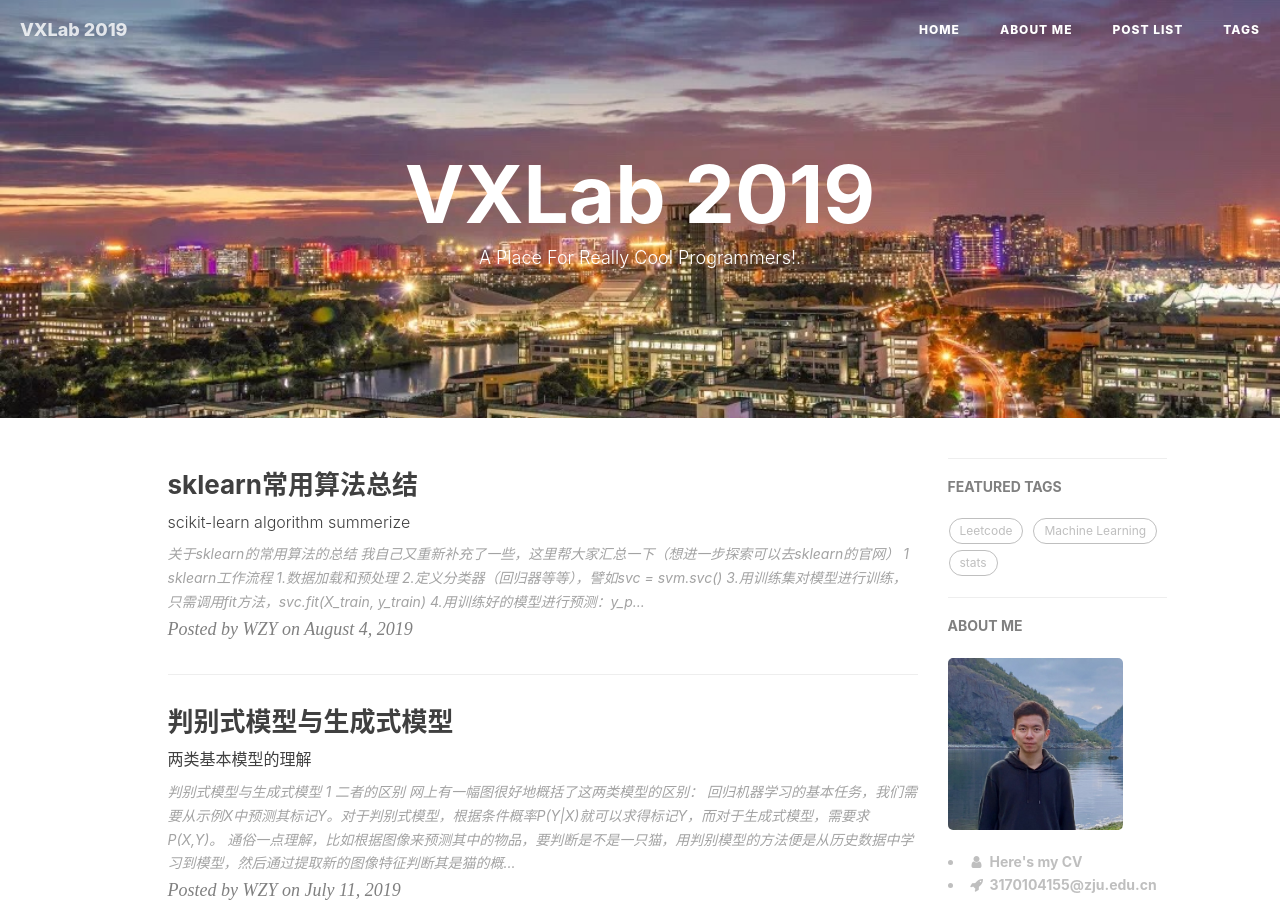
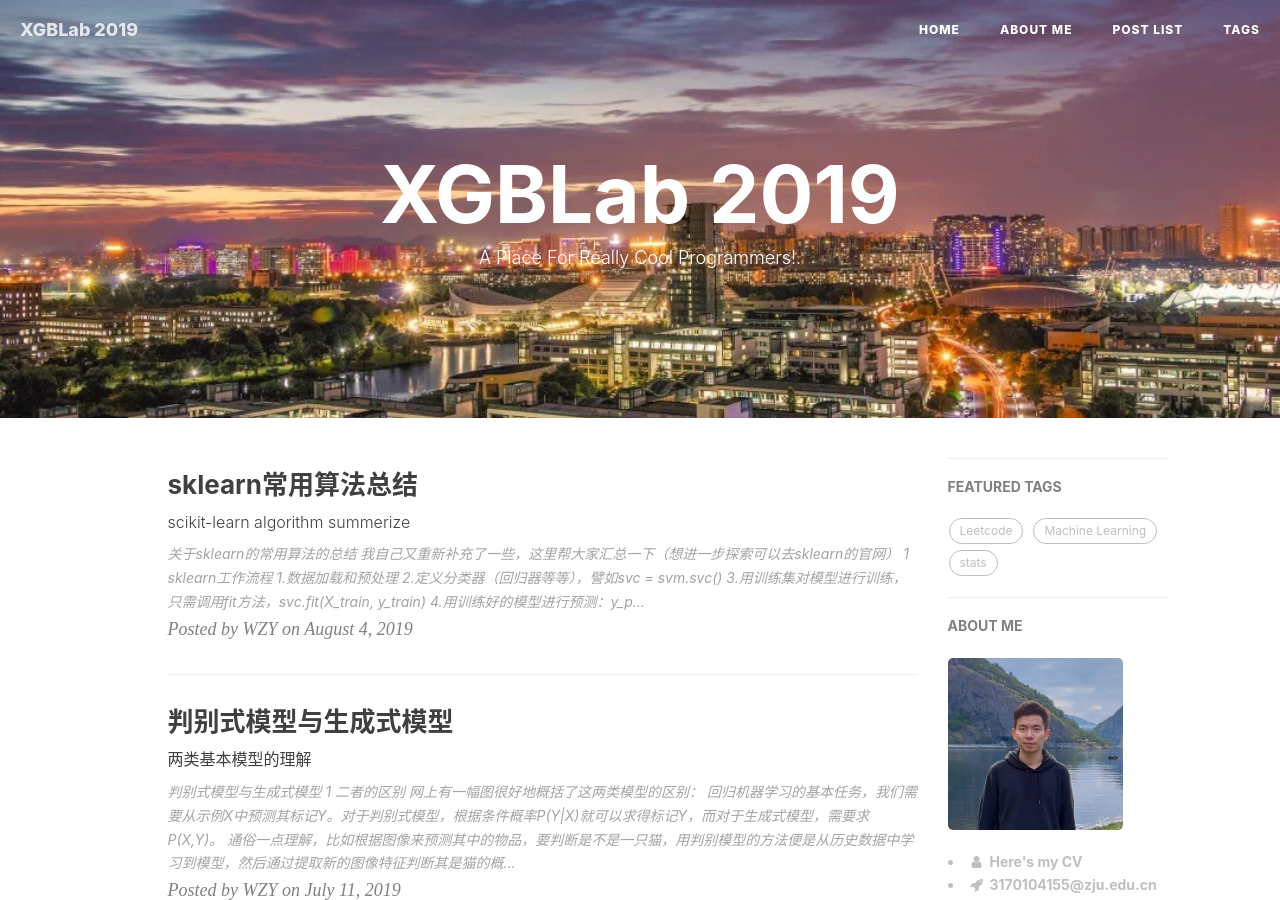
Before and after one commit to ZaccWu/ZaccWu.github.io, a Jekyll site: the page built from index.html, in a window 1280 px wide and 900 px high. Built offline with Jekyll 4.4.1, drawn with Linux system fonts in a browser that asks for light colours; nearby versions of some CDN libraries; the list of posts is cut into pages by our own code; comment, search, counter and statistics services are not loaded; some of the changed text lies outside the part shown.

Commit message:
Update _config.yml

```diff
--- a/_config.yml
+++ b/_config.yml
@@ -1,5 +1,5 @@
 # Site settings
-title: VXLab 2019
+title: XGBLab 2019
 SEOTitle: 武子越的博客 | ZIYUE WU's Blog
 header-img: img/zjubackground.png
 email: 3170104155@zju.edu.cn
```
